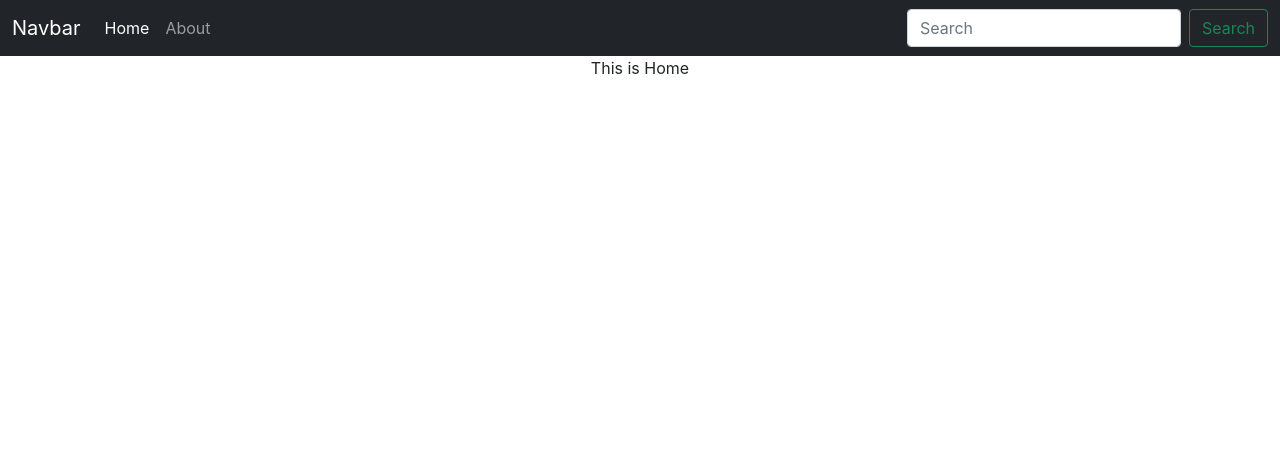
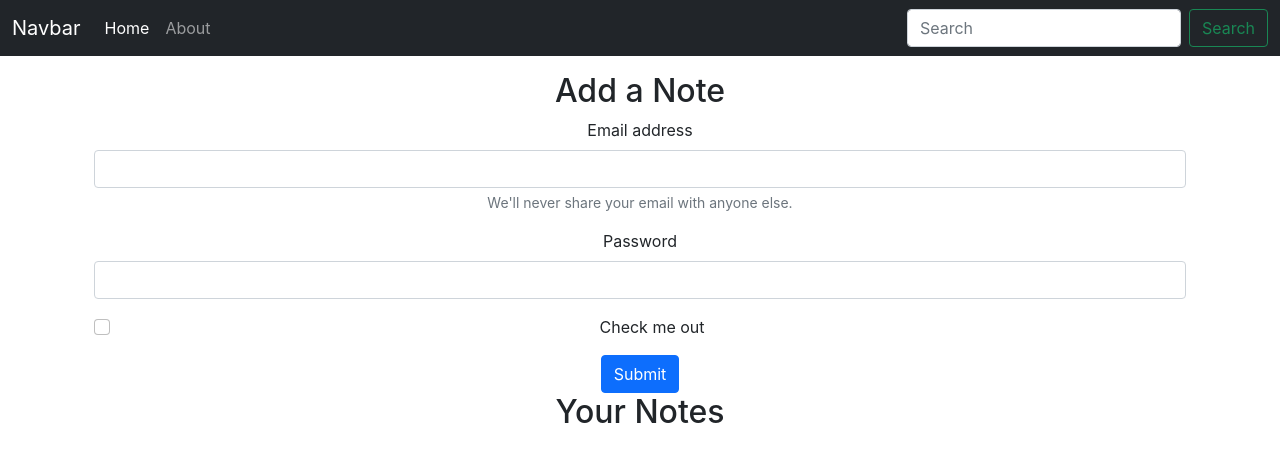
Before and after one commit to Niraj8028/iNotebook, a React (Create React App) app: page / in a window 1280 px wide. Shown: the top 462 px of the page. Built offline with nearby package versions, Linux system fonts and the light colour scheme.

Commit message:
Form added

```diff
--- a/src/App.js
+++ b/src/App.js
@@ -17,13 +17,15 @@
     <>
       <Notestate>
         <div className="App">
-    <Navbar/>
+          <Navbar />
+          <div className='container'>
             <Routes>
-      <Route path="/" exact element={<Home/>} />
-      <Route path="/Navbar" exact element={<Navbar/>} />
-      <Route path="/About" exact element={<About/>} />
+              <Route path="/" exact element={<Home />} />
+              <Route path="/Navbar" exact element={<Navbar />} />
+              <Route path="/About" exact element={<About />} />
 
             </Routes>
+          </div>
         </div>
       </Notestate>
     </>
--- a/src/Components/Home.js
+++ b/src/Components/Home.js
@@ -2,7 +2,28 @@
 
 const Home = () => {
   return (
-    <div>This is Home</div>
+    <div>
+      <div className='container my-3'>
+        <h2>Add a Note</h2>
+        <form>
+          <div className="mb-3">
+            <label for="exampleInputEmail1" className="form-label">Email address</label>
+            <input type="email" className="form-control" id="exampleInputEmail1" aria-describedby="emailHelp" />
+            <div id="emailHelp" className="form-text">We'll never share your email with anyone else.</div>
+          </div>
+          <div className="mb-3">
+            <label for="exampleInputPassword1" className="form-label">Password</label>
+            <input type="password" className="form-control" id="exampleInputPassword1" />
+          </div>
+          <div className="mb-3 form-check">
+            <input type="checkbox" className="form-check-input" id="exampleCheck1" />
+            <label className="form-check-label" for="exampleCheck1">Check me out</label>
+          </div>
+          <button type="submit" className="btn btn-primary">Submit</button>
+        </form>
+        <h2>Your Notes</h2>
+      </div>
+    </div>
   )
 }
 
```
Lines whose indentation alone changed are shown as unchanged.
